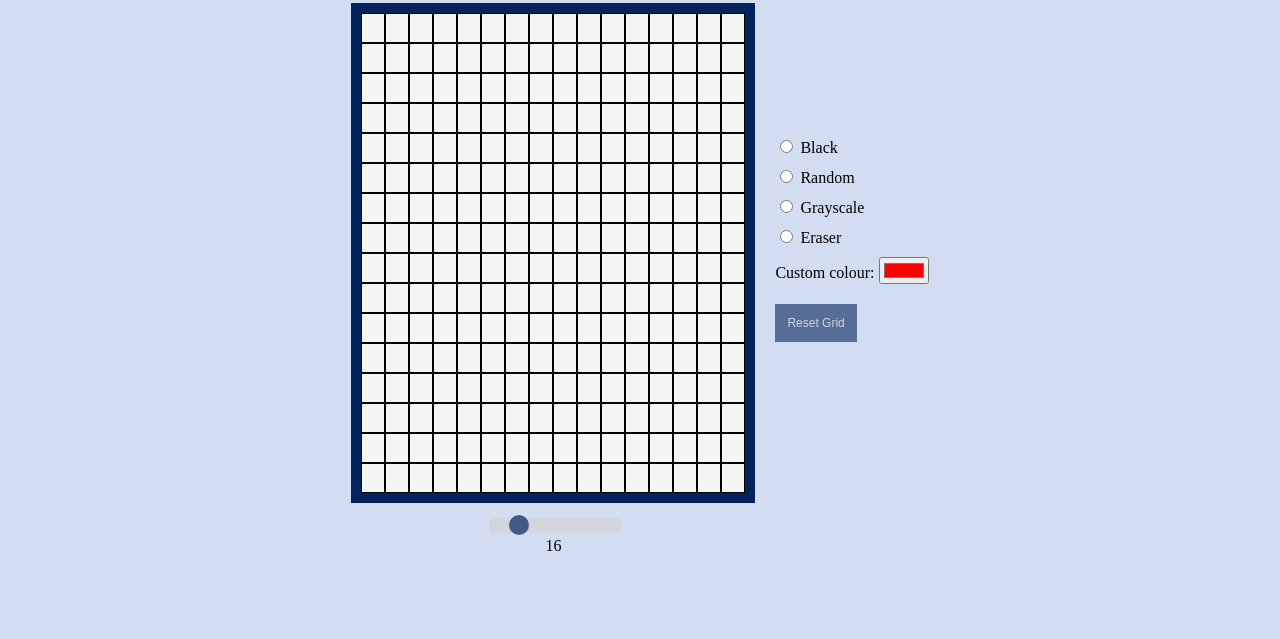
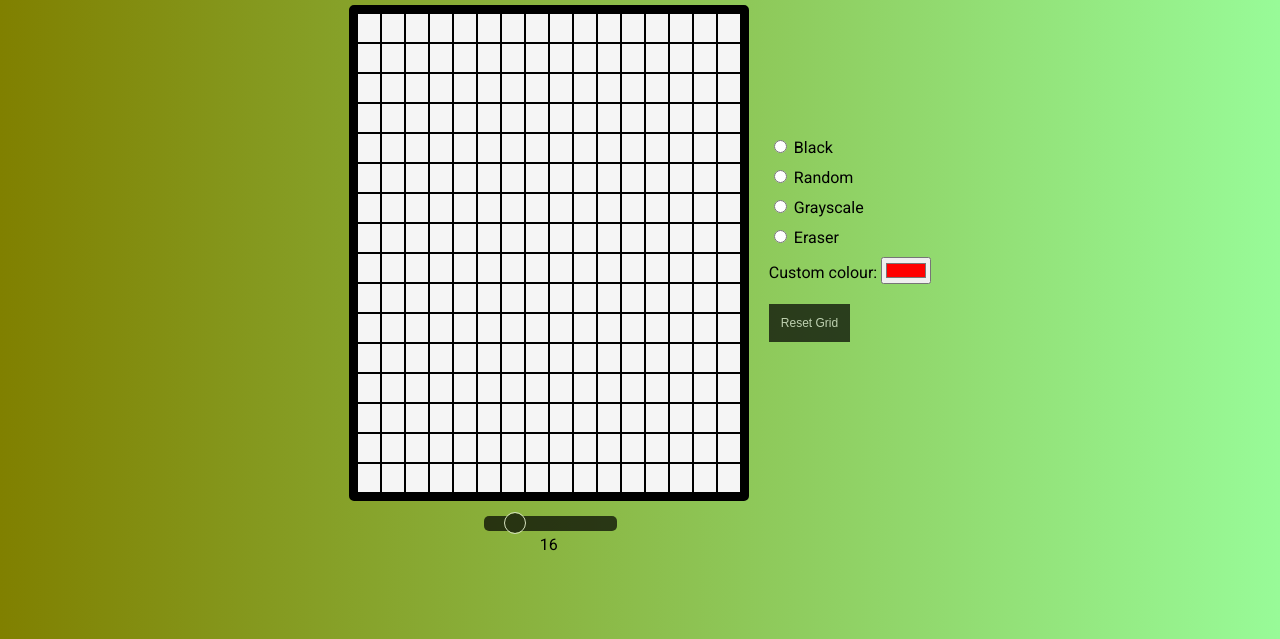
Before and after one commit to asiill/etch-a-sketch, a plain HTML site: page index.html in a window 1280 px wide. Shown: the part 161-800 px from the top of the page. Drawn offline with Linux system fonts and the light colour scheme.

Commit message:
Change color scheme

```diff
--- a/index.html
+++ b/index.html
@@ -10,8 +10,7 @@
 </head>
 <body>
 
-    <div class="left">
-
+    <div class="left-container">
         <h1>Etch a Sketch</h1>
 
         <div class="gridContainer">
@@ -22,11 +21,9 @@
             <input type="range" min="2" max="80" value="16" class="slider" id="gridSlider">
             <div id="sliderValue"></div>
         </div>
-
     </div>
 
-    <div class="right">
-
+    <div class="right-container">
         <div class="colourModes">
             <div>
                 <input type="radio" id="black" name="mode" value="black">
--- a/style.css
+++ b/style.css
@@ -1,26 +1,32 @@
+@import url('https://fonts.googleapis.com/css?family=Roboto&display=swap');
+
 :root {
     --rows: 1;
     --columns: 1;
+
+    --ff-base: "Roboto", sans-serif;
 }
 
 body {
+    font-family: var(--ff-base);
+    margin: 0;
     min-height: 100vh;
-    margin: 0;
-    background-color: #d2ddf1;
+    background: linear-gradient(to left, #98fb98, #808000);
+
     display: flex;
     justify-content: center;
     align-items: center;
     gap: 20px;
 }
 
-.left {
+.left-container {
     display: flex;
     flex-direction: column;
     justify-content: center;
     align-items: center;
 }
 
-.right {
+.right-container {
     display: flex;
     flex-direction: column;
     gap: 20px;
@@ -29,22 +35,23 @@ body {
 .gridContainer {
     height: 60vh;
     width: 30vw;
-    border: 10px solid #04235c;
     background-color: #f5f5f5;
+    border: 8px solid black;
+    border-radius: 5px;
 }
 
 #grid {
+    width: 100%;
+    height: 100%;
     display: grid;
     grid-template-rows: repeat(var(--rows), 1fr);
     grid-template-columns: repeat(var(--columns), 1fr);
-    width: 100%;
-    height: 100%;
 }
 
 .cell {
-    border: 1px solid black;
     width: auto;
     height: auto;
+    border: 1px solid black;
 }
 
 .slider {
@@ -53,7 +60,8 @@ body {
     height: 15px;
     margin-top: 15px;
     border-radius: 5px;
-    background: #d3d3d3;
+    background: #000000;
+    outline: 1px solid transparent;
     outline: none;
     opacity: 0.7;
     -webkit-transition: .2s;
@@ -70,7 +78,8 @@ body {
     width: 20px;
     height: 20px;
     border-radius: 50%;
-    background: #04235c;
+    background: #000000;
+    outline: 1px solid #f5f5f5;
     cursor: pointer;
 }
 
@@ -78,7 +87,8 @@ body {
     width: 20px;
     height: 20px;
     border-radius: 50%;
-    background: #04235c;
+    background: #000000;
+    outline: 1px solid #f5f5f5;
     cursor: pointer;
 }
 
@@ -93,13 +103,13 @@ body {
 }
 
 #resetGrid {
-    background-color: #04235c;
+    background-color: #000000;
     border: none;
     color: #d3d3d3;
     text-align: center;
     font-size: 12px;
     padding: 12px 12px;
-    opacity: 0.6;
+    opacity: 0.7;
     transition: 0.3s;
     text-decoration: none;
     cursor: pointer;
```
